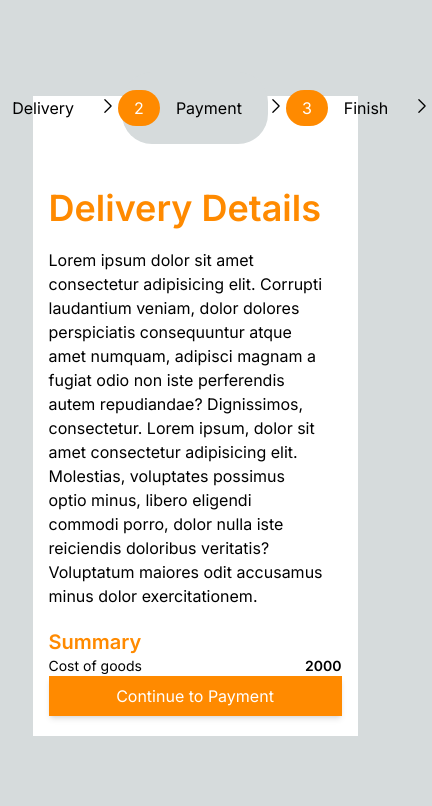
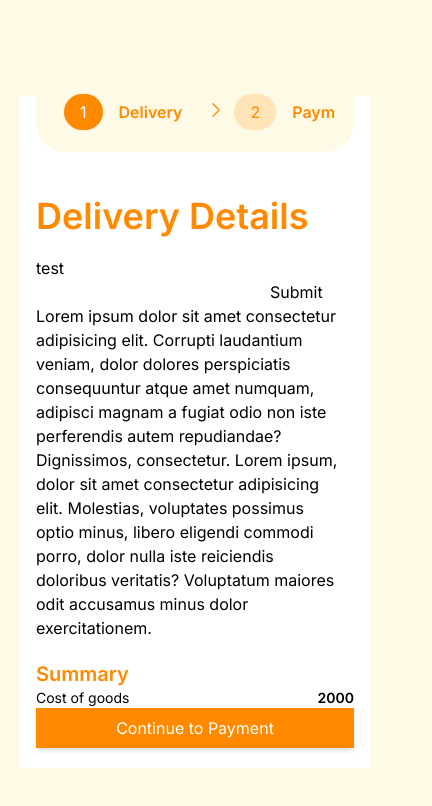
Before and after one commit to Famrullah/order-app, a Next.js app: page / in a window 390 px wide. Shown: the top 806 px of the page, 432 px wide, since content can reach past the window. Built offline with nearby package versions, Linux system fonts and the light colour scheme.

Commit message:
fix: fixing responsive header

```diff
--- a/src/app/globals.css
+++ b/src/app/globals.css
@@ -4,7 +4,7 @@
 
 :root {
   --foreground-rgb: 0, 0, 0;
-  --background-start-rgb: 214, 219, 220;
+  --background-start-rgb: 255, 250, 230, 100;
   --background-end-rgb: 255, 255, 255;
 }
 
--- a/src/app/page.tsx
+++ b/src/app/page.tsx
@@ -10,17 +10,11 @@ import DeliveryContainers from '@/container/deliveryContainer'
 export default function Home() {
   const router:any = useRouter()
   useEffect(()=>{
-    const urlParams = new URLSearchParams(window.location.search);
-    console.log(urlParams)
-  //   router.replace({
-  //     query: { ...router.query, key: 'delivery' },
-  //  });
-    // router.push(router)
   },[router.isReady])
   const data =[{ name: 'Cost of goods', price: 2000 }]
   return (
     <>
-      <main className="w-10/12 bg-white mx-auto px-4 my-24">
+      <main className="mx-5 bg-white px-4 my-24">
         <Header/>
         <DeliveryContainers/>
       </main>
--- a/src/components/atom/wizard.tsx
+++ b/src/components/atom/wizard.tsx
@@ -1,30 +1,30 @@
 export default function Wizard() {
   return (
-    <div className="flex">
+    <div className="flex overflow-x-scroll p-2">
       <div className="flex">
-        <div>
+        <div className="relative">
           <span className="py-2 px-4 mr-4 bg-[#ff8a00] text-white rounded-full">1</span>
-          <span className="mr-6">Delivery</span>
+          <span className="mr-6 text-[#ff8a00] font-semibold">Delivery</span>
         </div>
-        <svg xmlns="http://www.w3.org/2000/svg" fill="none" viewBox="0 0 24 24" strokeWidth={1.5} stroke="currentColor" className="w-5 h-5">
+        <svg xmlns="http://www.w3.org/2000/svg" fill="none" viewBox="0 0 24 24" strokeWidth={1.5} stroke="currentColor" className="w-5 h-5 text-[#ff8a00] mr-2">
           <path strokeLinecap="round" strokeLinejoin="round" d="M8.25 4.5l7.5 7.5-7.5 7.5" />
         </svg>
       </div>
       <div className="flex">
         <div>
-          <span className="py-2 px-4 mr-4 bg-[#ff8a00] text-white rounded-full">2</span>
-          <span className="mr-6">Payment</span>
+          <span className="py-2 px-4 mr-4 bg-[#FFE4B8] text-[#ff8a00] rounded-full">2</span>
+          <span className="mr-6 text-[#ff8a00] font-semibold">Payment</span>
         </div>
-        <svg xmlns="http://www.w3.org/2000/svg" fill="none" viewBox="0 0 24 24" strokeWidth={1.5} stroke="currentColor" className="w-5 h-5">
+        <svg xmlns="http://www.w3.org/2000/svg" fill="none" viewBox="0 0 24 24" strokeWidth={1.5} stroke="currentColor" className="w-5 h-5 text-[#ff8a00] mr-2">
           <path strokeLinecap="round" strokeLinejoin="round" d="M8.25 4.5l7.5 7.5-7.5 7.5" />
         </svg>
       </div>
       <div className="flex">
         <div>
-          <span className="py-2 px-4 mr-4 bg-[#ff8a00] text-white rounded-full">3</span>
-          <span className="mr-6">Finish</span>
+          <span className="py-2 px-4 mr-4 bg-[#FFE4B8] text-[#ff8a00] rounded-full">3</span>
+          <span className="mr-6 text-[#ff8a00] font-semibold">Finish</span>
         </div>
-        <svg xmlns="http://www.w3.org/2000/svg" fill="none" viewBox="0 0 24 24" strokeWidth={1.5} stroke="currentColor" className="w-5 h-5">
+        <svg xmlns="http://www.w3.org/2000/svg" fill="none" viewBox="0 0 24 24" strokeWidth={1.5} stroke="currentColor" className="w-5 h-5 text-[#ff8a00] mr-2">
           <path strokeLinecap="round" strokeLinejoin="round" d="M8.25 4.5l7.5 7.5-7.5 7.5" />
         </svg>
       </div>
--- a/src/components/molekul/header.tsx
+++ b/src/components/molekul/header.tsx
@@ -4,7 +4,7 @@ import Wizard from "../atom/wizard"
 export default function Header() {
   return (
     <div className="">
-      <div className="m-auto bg-[#d6dbdc] w-1/2 justify-center flex relative -top-[24px] p-6 rounded-[30px] ">
+      <div className="m-auto bg-[#FFFAE6] md:w-3/4 xl:w-1/2 justify-center flex relative -top-[24px] p-5 rounded-[30px] ">
         <Wizard/>
       </div>
     </div>
--- a/src/components/organism/deliveryDetails.tsx
+++ b/src/components/organism/deliveryDetails.tsx
@@ -1,3 +1,5 @@
+import { useForm, SubmitHandler } from "react-hook-form"
+
 interface ITransaction {
   name: string
   price: number
@@ -8,13 +10,37 @@ interface IPropsSummary {
   transaction: ITransaction[]
 }
 
+type Inputs = {
+  example: string
+  exampleRequired: string
+}
+
 export default function DeliveryDetails({total,transaction}: IPropsSummary) {
+  const {
+    register,
+    handleSubmit,
+    watch,
+    formState: { errors },
+  } = useForm<Inputs>()
+  const onSubmit: SubmitHandler<Inputs> = (data) => console.log(data)
+  const watchValue = watch(['example','exampleRequired'])
+
   return (
     <div className="md:flex flex-wrap mt-5 pb-5">
       <div className="md:w-3/4 xs:w-full">
         <div className="lg:border-r border-1 lg:border-[#FF8A00] mr-4">
           <h3 className="text-[#FF8A00] text-4xl font-semibold">Delivery Details</h3>
           <div className="py-5">
+            <div>
+              {watchValue}
+            </div>
+            <form onSubmit={handleSubmit(onSubmit)}>
+              <input defaultValue="test" {...register("example")} className=""/>
+              <input {...register("exampleRequired", { required: true })} className={`${errors.exampleRequired ? 'outline-stone-600':''}`}/>
+              {/* errors will return when field validation fails  */}
+              {/* {errors.exampleRequired && <span>This field is required</span>} */}
+              <input type="submit" />
+            </form>
             Lorem ipsum dolor sit amet consectetur adipisicing elit. Corrupti laudantium veniam, dolor dolores perspiciatis consequuntur atque amet numquam, adipisci magnam a fugiat odio non iste perferendis autem repudiandae? Dignissimos, consectetur.
             Lorem ipsum, dolor sit amet consectetur adipisicing elit. Molestias,
             voluptates possimus optio minus, libero eligendi commodi porro, dolor nulla iste reiciendis doloribus veritatis? Voluptatum maiores odit accusamus minus dolor exercitationem.
```
